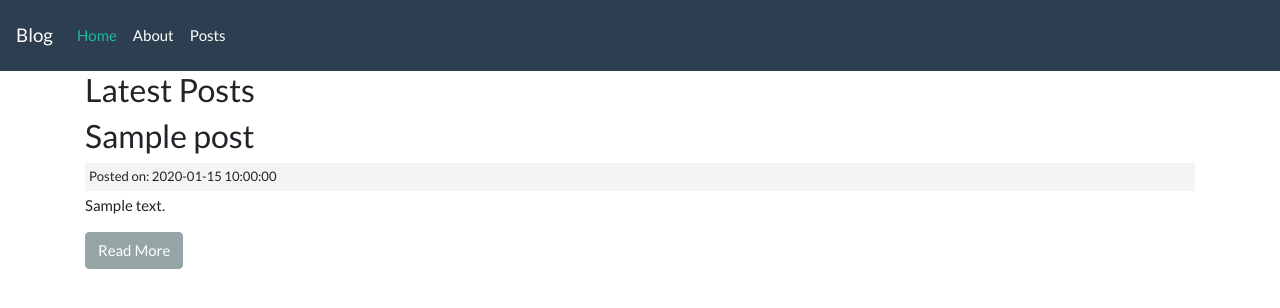
After one commit to FatlumGjinofci/codeigniter-blog, a CodeIgniter app: page /database/posts in a window 1280 px wide. The commit adds this page. Shown: the top 308 px of the page. Run offline with CodeIgniter, Linux system fonts and the light colour scheme; tables that the repository leaves empty or names only in its code hold one stand-in row (values such as "Sample post").

Commit message:
db connect, show single post, all posts

```diff
--- a/application/config/autoload.php
+++ b/application/config/autoload.php
@@ -132,4 +132,4 @@ $autoload['language'] = array();
 |
 |	$autoload['model'] = array('first_model' => 'first');
 */
-$autoload['model'] = array();
+$autoload['model'] = array('post_model');
--- a/application/config/database.php
+++ b/application/config/database.php
@@ -76,9 +76,9 @@ $query_builder = TRUE;
 $db['default'] = array(
 	'dsn'	=> '',
 	'hostname' => 'localhost',
-	'username' => '',
+	'username' => 'root',
 	'password' => '',
-	'database' => '',
+	'database' => 'blog',
 	'dbdriver' => 'mysqli',
 	'dbprefix' => '',
 	'pconnect' => FALSE,
--- a/application/config/routes.php
+++ b/application/config/routes.php
@@ -49,8 +49,10 @@ defined('BASEPATH') OR exit('No direct script access allowed');
 | Examples:	my-controller/index	-> my_controller/index
 |		my-controller/my-method	-> my_controller/my_method
 */
-
+$route['posts/(:any)'] = 'posts/view/$1';
+$route['posts'] = 'posts/index';
 $route['default_controller'] = 'pages/view';
+$route['(:any)'] = 'pages/view/$1';
 $route['(:any)'] = 'pages/view/$1';
 $route['404_override'] = '';
 $route['translate_uri_dashes'] = FALSE;
--- /dev/null
+++ b/application/controllers/Posts.php
@@ -0,0 +1,32 @@
+<?php
+    class Posts extends CI_Controller {
+
+        public function index()
+        {
+            $data['title'] = 'Latest Posts';
+
+            $data['posts'] = $this->post_model->get_posts();
+
+            // print_r($data['posts']);
+
+            $this->load->view('templates/header');
+            $this->load->view('posts/index', $data);
+            $this->load->view('templates/footer');
+        }
+
+        public function view($slug = null)
+        {
+            $data['post'] = $this->post_model->get_posts($slug);
+
+            if(empty($data['post']))
+            {
+                show_404();
+            }
+
+            $data['title'] = $data['post']['title'];
+
+            $this->load->view('templates/header');
+            $this->load->view('posts/view', $data);
+            $this->load->view('templates/footer');
+        }
+    }
--- /dev/null
+++ b/application/models/Post_model.php
@@ -0,0 +1,20 @@
+<?php
+    class Post_model extends CI_Model {
+        public function __construct()
+        {
+            $this->load->database();
+        }
+
+        public function get_posts($slug = false)
+        {
+            if($slug === false)
+            {
+                $query = $this->db->get('posts');
+                return $query->result_array();
+            }
+
+            $query = $query = $this->db->get_where('posts', array('slug' => $slug));
+            return $query->row_array();
+        }
+
+    }
--- /dev/null
+++ b/application/views/posts/index.php
@@ -0,0 +1,15 @@
+<h3><?= $title ?></h3>
+<?php foreach($posts as $post): ?>
+    <h3><?php echo $post['title']; ?></h3>
+    <small class="post-date">
+        Posted on: <?php echo $post['created_at'] ?>
+    </small>
+    <p>
+        <?php echo $post['body']; ?>
+    </p>
+    <p>
+        <a class="btn btn-secondary" href="<?php echo site_url('/posts/'. $post['slug']); ?>">
+            Read More
+        </a>
+    </p>
+<?php endforeach; ?>
--- a/application/views/templates/header.php
+++ b/application/views/templates/header.php
@@ -2,6 +2,7 @@
     <head>
         <title>Blog</title>
         <link rel="stylesheet" href="https://bootswatch.com/4/flatly/bootstrap.min.css">
+        <link rel="stylesheet" href="<?php echo base_url(); ?>assets/css/style.css">
     </head>
     <body>
     <nav class="navbar navbar-expand-lg navbar-dark bg-primary">
@@ -20,6 +21,9 @@
             <li class="nav-item">
                 <a class="nav-link" href="<?php echo base_url(); ?>about">About</a>
             </li>
+            <li class="nav-item">
+                <a class="nav-link" href="<?php echo base_url(); ?>posts">Posts</a>
+            </li>
         </div>
     </nav>
 
--- /dev/null
+++ b/assets/css/style.css
@@ -0,0 +1,6 @@
+.post-date {
+    background-color: #f4f4f4f4;
+    padding: 4px;
+    margin: 3px 0;
+    display: block;
+}
```
Also changed, not shown: application/views/posts/view.php (added, +9 -0 lines).
